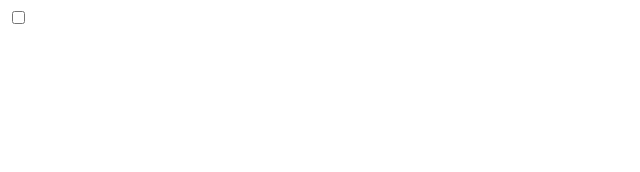
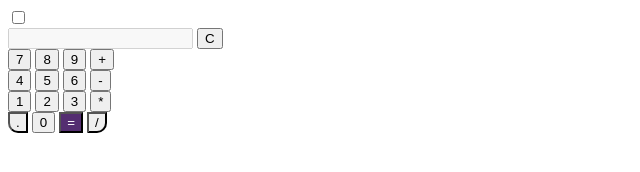
Before and after one commit to EduardoAz26/Calculadora, a plain HTML site: page index.html in a window 1280 px wide. Shown: the whole page, without its empty margins (0-640 px from the left). Drawn offline with Linux system fonts and the light colour scheme.

Commit message:
Alteração no index html

```diff
--- a/index.html
+++ b/index.html
@@ -15,6 +15,35 @@
                     <div class="box"></div>
         </div>
     </div>
-    <div class="input"></div>
+    <div class="input">
+        <input type="text" name="" id="display" disabled>
+        <input type="button" value="C" class="cancle_btn">
+    </div>
+    <div class="row">
+        <input type="button" value="7">
+        <input type="button" value="8">
+        <input type="button" value="9">
+        <input type="button" value="+">
+    </div>
+    <div class="row">
+        <input type="button" value="4">
+        <input type="button" value="5">
+        <input type="button" value="6">
+        <input type="button" value="-">
+    </div>
+    <div class="row">
+        <input type="button" value="1">
+        <input type="button" value="2">
+        <input type="button" value="3">
+        <input type="button" value="*">
+    </div>
+    <div class="row">
+        <input style="border-radius: 0 0 0 10px;" type="button" value=".">
+        <input type="button" value="0">
+        <input style="background: #542e71; color: white;" type="button" value="=">
+        <input style="border-radius: 0 0 10px 0;" type="button" value="/">
+    </div>
+</div>
+</div>
 </body>
 </html>
```
